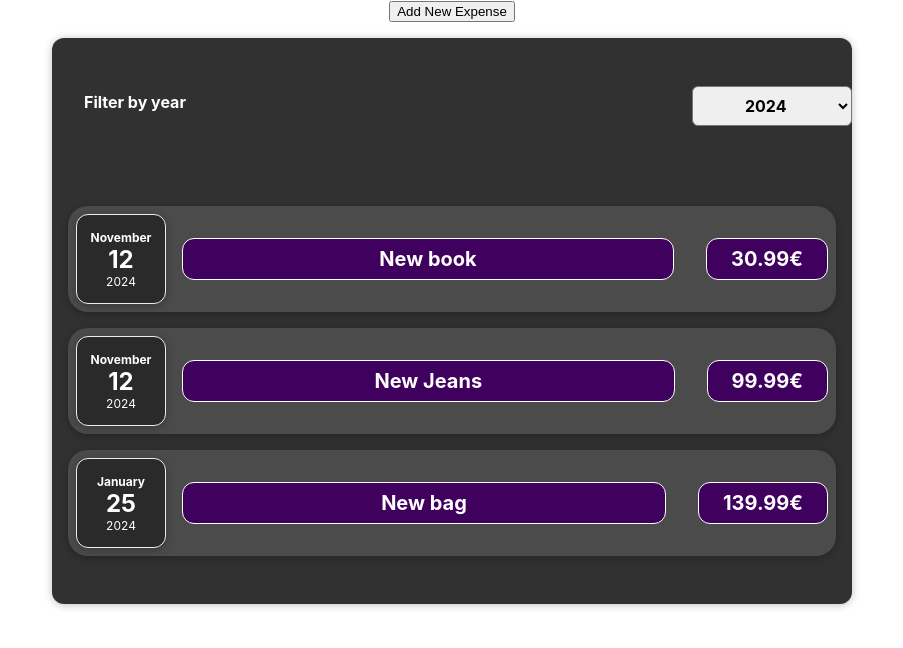
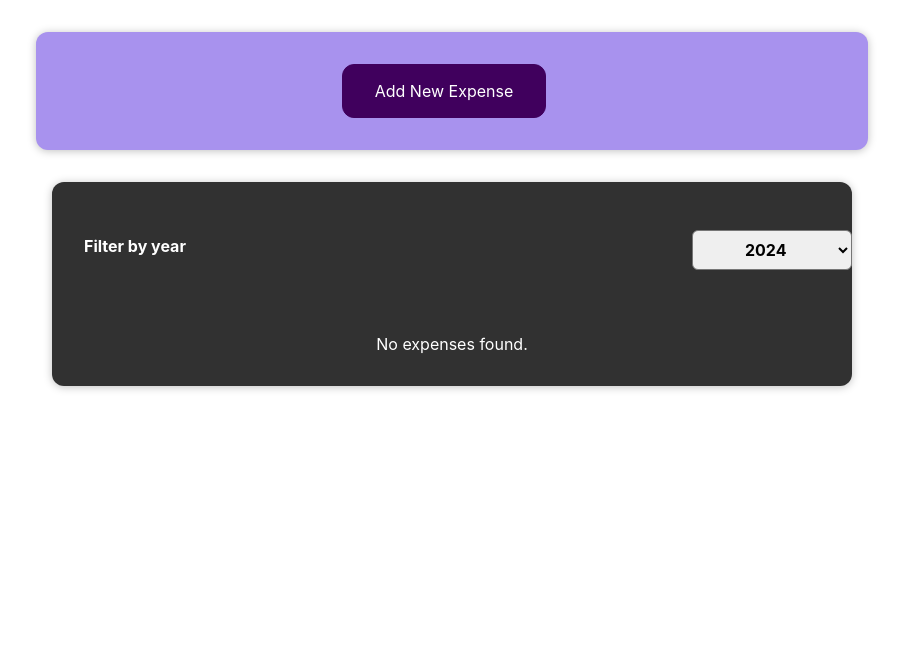
Before and after one commit to shkyn/JS_raamistikud, a React (Create React App) app: page / in a window 1280 px wide. Shown: the top 648 px of the page, without its empty margins (188-1091 px from the left). Built offline with nearby package versions, Linux system fonts and the light colour scheme.

Commit message:
18. LocalStorage ja useEffect

```diff
--- a/src/App.js
+++ b/src/App.js
@@ -1,4 +1,4 @@
-import { useState } from 'react';
+import { useState, useEffect } from 'react';
 import './App.css';
 import Expenses from './components/Expenses/Expenses';
 import NewExpense from "./components/NewExpense/NewExpense"
@@ -25,33 +25,25 @@
 ];
 
 const App = () => {
-  const [expenses, setExpenses] = useState(DYMMY_EXPNESES);
-  const [isEditing, setIsEditing] = useState(false);  // Uus muutuja vormi hallamiseks
+  const [expenses, setExpenses] = useState(() => {
+    const expensesFromLS = JSON.parse(localStorage.getItem("expenses"))
+    return expensesFromLS || []
+  })
+
+
+  useEffect(() => {
+    localStorage.setItem("expenses", JSON.stringify(expenses))
+  }, [expenses])
 
   const addExpenseHandler = (expense) => {
     setExpenses((previousExpenses) => {
       return [expense, ...previousExpenses];
     });
-    setIsEditing(false); // Pärast andmete lisamist suletakse vorm
-  };
-
-  const startEditingHandler = () => {
-    setIsEditing(true); // Avab vormi
-  };
-
-  const stopEditingHandler = () => {
-    setIsEditing(false); // Suletakse vorm, kui Cancel nupp vajutatakse
   };
 
   return (
     <div className="App">
-      {!isEditing && <button onClick={startEditingHandler}>Add New Expense</button>}
-      {isEditing && (
-        <NewExpense
-          onAddExpense={addExpenseHandler}
-          onCancel={stopEditingHandler}
-        />
-      )}
+      <NewExpense onAddExpense={addExpenseHandler}></NewExpense>
       <Expenses expenses={expenses} />
     </div>
   );
--- a/src/components/Expenses/ExpenseDate.js
+++ b/src/components/Expenses/ExpenseDate.js
@@ -1,9 +1,9 @@
 import './ExpenseDate.css';
 
 function ExpenseDate(props) {
-  const month = props.date.toLocaleString('en-US', { month: 'long' });
-  const day = props.date.toLocaleString('en-US', { day: '2-digit' });
-  const year = props.date.getFullYear();
+  const day = new Date(props.date).toLocaleString("en-us", {day: "2-digit"})
+  const month = new Date(props.date).toLocaleString("en-us", {month: "long"})
+  const year = new Date(props.date).getFullYear()
 
   return (
     <div className="expense-date">
--- a/src/components/Expenses/Expenses.js
+++ b/src/components/Expenses/Expenses.js
@@ -15,7 +15,7 @@
   }
 
   const filteredExpenses = props.expenses.filter((expense) => {
-    return expense.date.getFullYear() == filteredYear;
+    return new Date(expense.date).getFullYear() == filteredYear;
   });
 
   return (
--- a/src/components/NewExpense/ExpenseForm.js
+++ b/src/components/NewExpense/ExpenseForm.js
@@ -2,7 +2,7 @@
 import { Fragment, useRef, useState } from "react"
 import Error from "../UI/Error"
 
-const ExpenseForm = (props) => {
+const NewExpense = (props) => {
   const [error, setError] = useState(null)
   console.log(error)
 
```
